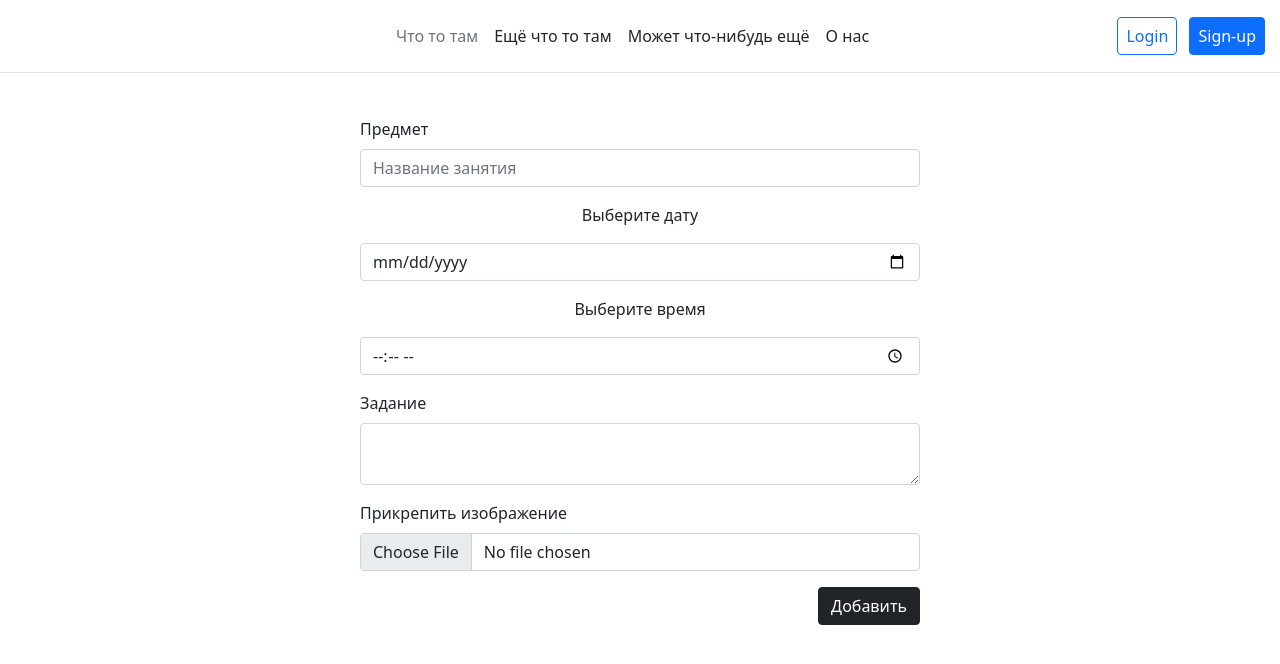
After one commit to SH1SH4/Timetable2.0, a Flask app: template templates/edit_homework.html in a window 1280 px wide. The commit adds this page. Shown: the top 664 px of the page. Run offline with Flask 2, Linux system fonts and the light colour scheme; the template is opened without the code that fills it: values that come from a table or form of the project are taken from there, others are empty; some libraries are stand-ins or nearby versions.

Commit message:
кнопка редактирования

```diff
--- a/forms/homework.py
+++ b/forms/homework.py
@@ -1,11 +1,13 @@
 from flask_wtf import FlaskForm
 from wtforms import StringField, TextAreaField, SubmitField, TimeField, DateField, FileField
+from flask_wtf.file import FileField, FileAllowed, FileRequired
+from wtforms.validators import DataRequired
 
 
 class HomeworkForm(FlaskForm):
-    title = StringField()
-    day = DateField()
-    time = TimeField()
+    title = StringField(validators=[DataRequired()])
+    day = DateField(validators=[DataRequired()])
+    time = TimeField(validators=[DataRequired()])
     text = TextAreaField()
-    file = FileField('image')
+    file = FileField('image',  validators=[FileRequired(), FileAllowed([".png"], 'Images only!')])
     submit = SubmitField("Добавить")
--- a/main.py
+++ b/main.py
@@ -108,6 +108,18 @@ def homework():
             return redirect('/')
     else:
         return redirect("/registration")
+
+
+@app.route("/edit/<id>", methods=["GET", "POST"])
+def edit(id):
+    if current_user.is_authenticated:
+        db_sess = db_session.create_session()
+        form = HomeworkForm()
+        if request.method == "GET":
+            record = db_sess.query(Tables).get(id)
+            return render_template("edit_homework.html", title="Редактирование", form=form, table=record)
+        if request.method == "POST":
+            render_template("")
 
 
 @app.route("/school_schedule", methods=["GET", "POST"])
--- /dev/null
+++ b/templates/edit_homework.html
@@ -0,0 +1,24 @@
+{% extends "main.html" %}
+{% block content %}
+    <form method="post" class="auto_form" enctype="multipart/form-data">
+    <div class="mb-3">
+        <label for="exampleFormControlInput1" class="form-label">Предмет</label>
+        {{ form.title(class="form-control", autocomplete="off", placeholder="Название занятия", value=table.title) }}
+    </div>
+    <p>Выберите дату</p>
+    <p>{{ form.day(class="form-control", type="date", value=table.day)}}</p>
+    <p>Выберите время</p>
+    <p>{{ form.time(class="form-control", type="time", value=table.time) }}</p>
+    <div class="mb-3">
+        <label for="exampleFormControlTextarea1" class="form-label">Задание</label>
+        {{ form.text(class="form-control", type="text", value=table.homework_text)}}
+    </div>
+    <div class="mb-3">
+        <label for="formFile" class="form-label">Прикрепить изображение</label>
+        {{ form.file(class="form-control", type="file") }}
+    </div>
+    <div class="button_post">
+        {{ form.submit(type="submit", class="btn btn-dark") }}
+    </div>
+</form>
+{% endblock %}
--- a/templates/homework.html
+++ b/templates/homework.html
@@ -7,6 +7,9 @@
                 <div class="card-body">
                     <h1 class="card-title">{{ table.title }}</h1>
                     <p class="card-text">{{ table.homework_text }}</p>
+                    <a href="/edit/{{ table.id }}" class="btn btn-secondary" ><svg xmlns="http://www.w3.org/2000/svg" width="16" height="16" fill="currentColor" class="bi bi-pencil-fill" viewBox="0 0 16 16">
+                          <path d="M12.854.146a.5.5 0 0 0-.707 0L10.5 1.793 14.207 5.5l1.647-1.646a.5.5 0 0 0 0-.708l-3-3zm.646 6.061L9.793 2.5 3.293 9H3.5a.5.5 0 0 1 .5.5v.5h.5a.5.5 0 0 1 .5.5v.5h.5a.5.5 0 0 1 .5.5v.5h.5a.5.5 0 0 1 .5.5v.207l6.5-6.5zm-7.468 7.468A.5.5 0 0 1 6 13.5V13h-.5a.5.5 0 0 1-.5-.5V12h-.5a.5.5 0 0 1-.5-.5V11h-.5a.5.5 0 0 1-.5-.5V10h-.5a.499.499 0 0 1-.175-.032l-.179.178a.5.5 0 0 0-.11.168l-2 5a.5.5 0 0 0 .65.65l5-2a.5.5 0 0 0 .168-.11l.178-.178z"></path>
+                        </svg></a>
                 </div>
             </div>
         </div>
@@ -33,6 +36,7 @@
             </form>
         </div>
         {% endif %}
+
         <div class="col-sm">
             <form method="post" class="row" style="margin-top: .3rem;">
             {{ form.delete(class="btn btn-danger", style="width: 100%;") }}
```
Also changed, not shown: bot.py (+20 -10 lines).
